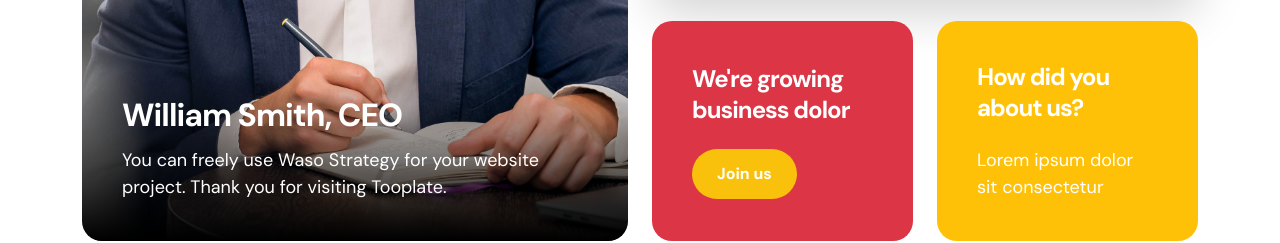
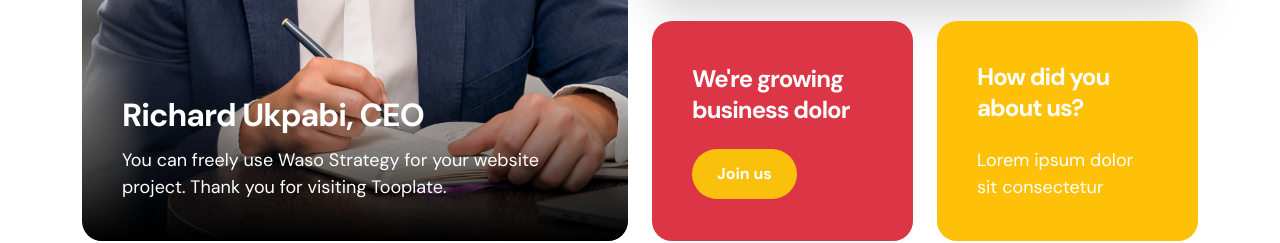
Before and after one commit to rukpabi/MarketPeak_Ecommerce, a plain HTML site: page index.html in a window 1280 px wide. Shown: the part 1349-1592 px from the top of the page. Drawn offline with Linux system fonts and the light colour scheme.

Commit message:
commiting CEO name change

```diff
--- a/index.html
+++ b/index.html
@@ -188,7 +188,7 @@ Free Bootstrap 5 HTML Template
                                 <img src="images/peter-jones-WZROBIlY8Rg-unsplash.jpg" class="img-fluid about-image" alt="">
 
                                 <div class="about-image-info">
-                                    <h4 class="text-white">William Smith, CEO</h4>
+                                    <h4 class="text-white">Richard Ukpabi, CEO</h4>
 
                                     <p class="text-white mb-0">You can freely use Waso Strategy for your website project. Thank you for visiting Tooplate.</p>
                                 </div>
```
